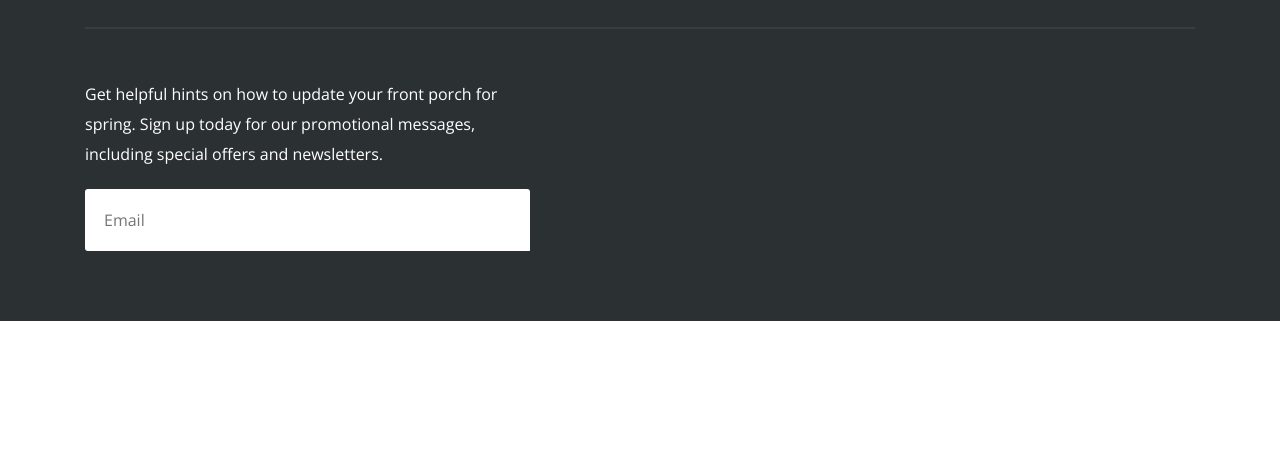
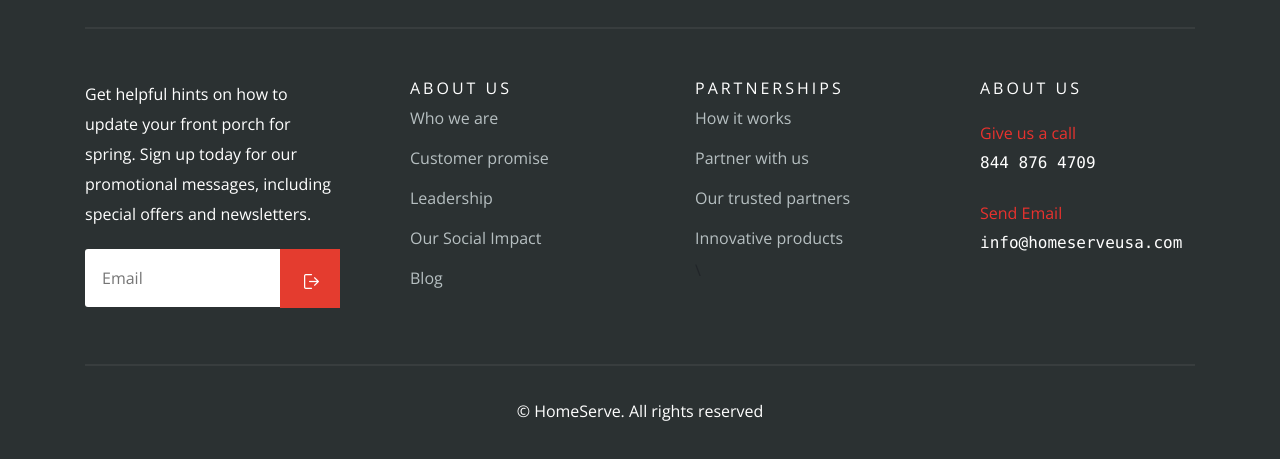
Before and after one commit to chetramewb/home-page, a website: page index.html in a window 1280 px wide. Shown: the part 2599-3058 px from the top of the page. Before the commit the page ends 2920 px from the top, so only its background shows below. Drawn offline with nearby package versions, Linux system fonts and the light colour scheme.

Commit message:
styling completed desktop verson

```diff
--- a/index.html
+++ b/index.html
@@ -193,15 +193,63 @@
             </div>
             </div> <!--row-->
             <div class="row">
-                <div class="col-md-5">
+                <div class="col ">
                     <div class="heading-footer-section">
                         <p> Get helpful hints on how to update your front porch for spring. Sign up
                             today for our promotional messages, including special offers and newsletters. </p>
 
                             <form class="footer-form">
                                 <input type="text" name="email" placeholder="Email">
-                                <button type="button"> </button>
+                                <button id="red" type="button"> </button>
                             </form>
+                    </div>
+                </div> <!--col-md-5-->
+                <div class="col ">
+                    <div class="heading-footer-section">
+                        <h6> About us </h6>
+                        <ul>
+                            <li> <a href="#">   Who we are   </a></li>
+                            <li> <a href="#">    Customer promise   </a></li>
+                            <li> <a href="#">  Leadership   </a></li>
+                            <li> <a href="#">     Our Social Impact   </a></li>
+                            <li> <a href="#">     Blog  </a></li>
+                        </ul>
+                    </div>
+
+                </div> <!--col-md-2-->
+
+
+
+
+                <div class="col ">
+                    <div class="heading-footer-section">
+                        <h6>  Partnerships </h6>
+                        <ul>
+                            <li> <a href="#"> How it works   </a></li>
+                            <li> <a href="#"> Partner with us   </a></li>
+                            <li> <a href="#"> Our trusted partners   </a></li>
+                            <li> <a href="#"> Innovative products  </a></li>\
+                        </ul>
+                    </div>
+
+                </div> <!--col-md-2-->
+
+
+                <div class="col ">
+                    <div class="heading-footer-section address">
+                        <h6> About us </h6>
+                        <p> <span>Give us a call</span>
+                            <samp>844 876 4709</samp></p>
+
+                            <p> <span>Send Email</span>
+                                <samp><a href="mailto:info@homeserveusa.com"> info@homeserveusa.com</samp></p>
+                    </div>
+                </div> <!--col-md-2-->
+            </div> <!--row-->
+            <div class="row">
+                <div class="col-md-12">
+                    <div class="copy-right">
+                        <p>  © HomeServe. All rights reserved </p>
                     </div>
                 </div>
             </div>
--- a/src/styling/style.scss
+++ b/src/styling/style.scss
@@ -167,7 +167,7 @@ body{font-size: 16px;  margin: 0 auto;  font-family: 'Open Sans', sans-serif; ba
                 height: 50px;
                 left: 0px;
                 background-repeat: no-repeat;
-                list-style-image: url(../images/list-style-icon.png);
+                background-image: url(../images/list-style-icon.png);
             }
         }
 
@@ -326,6 +326,29 @@ body{font-size: 16px;  margin: 0 auto;  font-family: 'Open Sans', sans-serif; ba
             display: block;
             overflow: hidden;
             padding: 50px 0px;
+
+            h6 {
+                color: white;
+                margin: 0px;
+                font-size: 16px;
+                text-transform: uppercase;
+                letter-spacing: 3px;
+                padding-left:40px;
+            }
+            ul li {
+                list-style: none;
+                a {
+                    color: #b6bfc1;
+                    text-decoration: none;
+                    line-height: 40px;
+                    font-size: 16px;
+                    font-weight: normal;
+                }
+                a:hover{color: #e7342c;}
+            }
+
+
+
         }
           p {
             margin: 0px;
@@ -337,26 +360,66 @@ body{font-size: 16px;  margin: 0 auto;  font-family: 'Open Sans', sans-serif; ba
 
         .footer-form {
             margin-top: 20px;
+            position: relative;
 
              input {
-                padding: 19px;
+                padding: 17px;
                 border-radius: 3px;
                 border: 0px;
                 font-size: 16px;
                 width: 100%;
                 position: relative;
             }
+            #red {
+                background: none;
+            }
+
             button {
-                background-image: url(../images/footer-submit-btn.png);
+                background-image: url(../images/footer-submit-btn.png) !important;
                 border: none;
                 height: 59px;
-                background-repeat: no-repeat;
+                background-repeat: no-repeat !important;
                 background-position: center;
                 float: right;
-                width: 18%;
+                width: 60px;
                 margin-top: -59px;
+                position: absolute;
+                top: 59px;
+                right: 0;
             }
         }
 
+        .address span {
+            color: #E8322E;
+            font-size: 16px;
+            font-weight: normal;
+            padding-left: 40px;
+            margin-top: 20px;
+            display: block;
+        }
+        .address samp  {
+            color: #fff;
+            font-size: 16px;
+            font-weight: normal;
+            padding-left: 40px;
+            display: block;
+        }
+
+        .address   a {
+            color: #fff;
+            font-size: 16px;
+            font-weight: normal;
+            display: block;
+        }
+        p {
+            margin-bottom: 20px;
+        }
+           .copy-right {
+            display: block;
+            overflow: hidden;
+            text-align: center;
+            padding-top: 30px;
+            border-top: 2px solid #383d3e;
+        }
 
     }
```
Also changed, not shown: src/styling/style.css.
